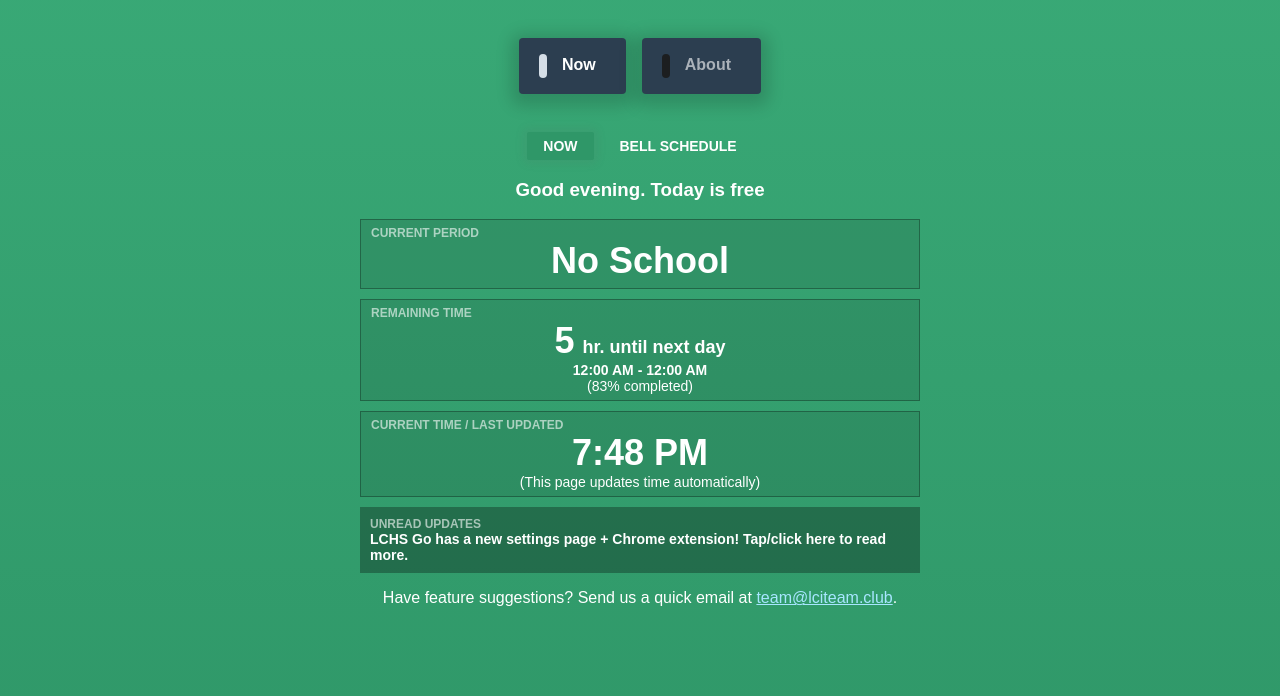
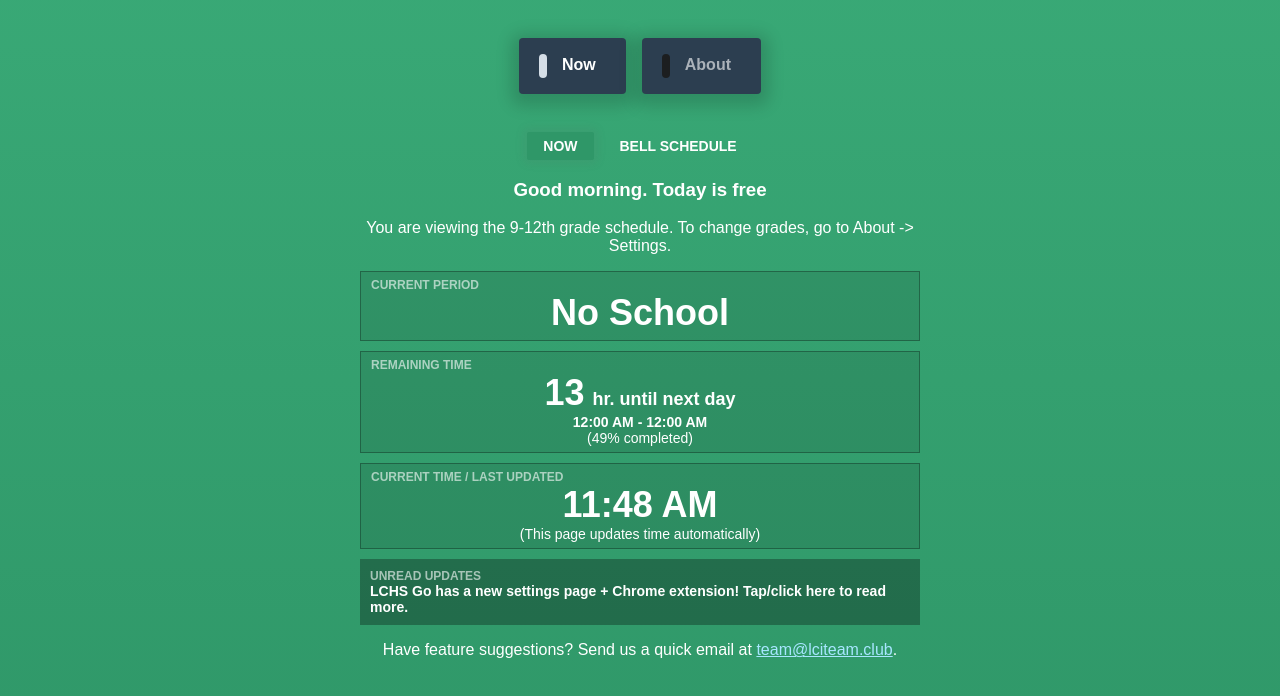
Before and after one commit to lchsiteam/lchs-go-pwa, a Vue app: page /home in a window 1280 px wide. Shown: the top 696 px of the page. Built offline with nearby package versions, Linux system fonts and the light colour scheme; a web font is replaced by a local one.

Commit message:
Added the 7/8 schedules and reworked the getFullSchedule and getPeriod functions accordingly. Also changed some descriptions and refactored some stuff.

```diff
--- a/src/schedule/enums.ts
+++ b/src/schedule/enums.ts
@@ -48,8 +48,6 @@ enum Period {
   HOMEROOM,
   HOMEROOM_PASSING,
   ASSEMBLY,
-  ASSEMBLY_7TH,
-  ASSEMBLY_8TH,
   PERIOD_4,
   PERIOD_4_PASSING,
   PERIOD_5,
@@ -71,8 +69,8 @@ export function getPeriodName(period: Period) {
   else if (period == Period.PERIOD_3_PASSING) { return 'Passing After Period 3'; }
   else if (period == Period.LUNCH) { return 'Lunch'; }
   else if (period == Period.LUNCH_PASSING) { return 'Passing After Lunch'; }
-  else if (period == Period.STEP_ODD) { return 'STEP (1-3-5)'; }
-  else if (period == Period.STEP_EVEN) { return 'STEP (2-4-6)'; }
+  else if (period == Period.STEP_ODD) { return 'STEP (odd)'; }
+  else if (period == Period.STEP_EVEN) { return 'STEP (even)'; }
   else if (period == Period.HOMEROOM) { return 'Homeroom'; }
   else if (period == Period.HOMEROOM_PASSING) { return 'Passing after Homeroom'; }
   else if (period == Period.STEP_PASSING) { return 'Passing After STEP'; }
--- a/src/schedule/index.ts
+++ b/src/schedule/index.ts
@@ -3,8 +3,8 @@
 // Copyright (c) iTeam 2019
 
 import { Day, Schedule, Period } from './enums';
-import { NoSchoolSchedule, RegularSchedule, BlockEvenSchedule, BlockOddSchedule, SpecialBlockOddSchedule, SpecialBlockEvenSchedule,
-        AssemblySchedule, MinimumSchedule} from './schedules';
+import { NoSchoolSchedule, RegularSchedule, BlockOddSchedule, BlockEvenSchedule, SpecialBlockOddSchedule, SpecialBlockEvenSchedule,
+        AssemblySchedule, RegularSchedule78, BlockOddSchedule78, BlockEvenSchedule78, SpecialBlockOddSchedule78, SpecialBlockEvenSchedule78, AssemblySchedule7, AssemblySchedule8, MinimumSchedule} from './schedules';
 
 // Native Javascript
 export function getCurrentDate(): any {
@@ -74,29 +74,35 @@ export function toTime(hr: number, min: number) {
   return (hr * 60) + min;
 }
 
-export function getFullSchedule(schedule: Schedule): any {
+export function getFullSchedule(schedule: Schedule, grade: string): any {
   // TODO: Add more schedules
   switch(schedule) {
     case Schedule.NONE:
       return NoSchoolSchedule;
       break;
     case Schedule.REGULAR:
-      return RegularSchedule;
+      return grade == '9-12' ? RegularSchedule : RegularSchedule78;
       break;
     case Schedule.BLOCK_ODD:
-      return BlockOddSchedule;
+      return grade == '9-12' ? BlockOddSchedule : BlockOddSchedule78;
       break;
     case Schedule.BLOCK_EVEN:
-      return BlockEvenSchedule;
+      return grade == '9-12' ? BlockEvenSchedule : BlockEvenSchedule78;
       break;
     case Schedule.SPECIAL_BLOCK_ODD:
-      return SpecialBlockOddSchedule;
+      return grade == '9-12' ? SpecialBlockOddSchedule : SpecialBlockOddSchedule78;
       break;
     case Schedule.SPECIAL_BLOCK_EVEN:
-      return SpecialBlockEvenSchedule;
+      return grade == '9-12' ? SpecialBlockEvenSchedule : SpecialBlockEvenSchedule78;
       break;
     case Schedule.ASSEMBLY:
-      return AssemblySchedule;
+      if(grade == '9-12') {
+        return AssemblySchedule;
+      } else if(grade == '8') {
+        return AssemblySchedule8;
+      } else {
+        return AssemblySchedule7;
+      }
       break;
     case Schedule.MINIMUM:
       return MinimumSchedule;
@@ -107,8 +113,8 @@ export function getFullSchedule(schedule: Schedule): any {
   }
 }
 
-export function getPeriod(time: number, schedule: Schedule): any {
-  let fullSchedule = getFullSchedule(schedule)
+export function getPeriod(time: number, schedule: Schedule, grade: string): any {
+  let fullSchedule = getFullSchedule(schedule, grade);
 
   return fullSchedule.find((p: any) => (p.start <= time && p.end > time));
 
--- a/src/schedule/schedules.ts
+++ b/src/schedule/schedules.ts
@@ -150,8 +150,8 @@ export const BlockOddSchedule78: any[] = [
   { start: toTime(10, 29), end: toTime(12, 13), period: Period.PERIOD_3 },
   { start: toTime(12, 13), end: toTime(12, 43), period: Period.LUNCH },
   { start: toTime(12, 43), end: toTime(12, 48), period: Period.LUNCH_PASSING },
-  { start: toTime(12, 48), end: toTime(13, 23), period: Period.STEP_ODD },
-  { start: toTime(13, 23), end: toTime(13, 29), period: Period.STEP_PASSING },
+  { start: toTime(12, 48), end: toTime(13, 23), period: Period.HOMEROOM },
+  { start: toTime(13, 23), end: toTime(13, 29), period: Period.HOMEROOM_PASSING },
   { start: toTime(13, 29), end: toTime(15, 13), period: Period.PERIOD_5 },
   { start: toTime(15, 14), end: toTime(24, 0), period: Period.DONE },
 ];
@@ -166,8 +166,8 @@ export const BlockEvenSchedule78: any[] = [
   { start: toTime(10, 29), end: toTime(12, 13), period: Period.PERIOD_4 },
   { start: toTime(12, 13), end: toTime(12, 43), period: Period.LUNCH },
   { start: toTime(12, 43), end: toTime(12, 48), period: Period.LUNCH_PASSING },
-  { start: toTime(12, 48), end: toTime(13, 23), period: Period.STEP_EVEN },
-  { start: toTime(13, 23), end: toTime(13, 29), period: Period.STEP_PASSING },
+  { start: toTime(12, 48), end: toTime(13, 23), period: Period.HOMEROOM },
+  { start: toTime(13, 23), end: toTime(13, 29), period: Period.HOMEROOM_PASSING },
   { start: toTime(13, 29), end: toTime(15, 13), period: Period.PERIOD_6 },
   { start: toTime(15, 14), end: toTime(24, 0), period: Period.DONE },
 ];
@@ -183,8 +183,8 @@ export const SpecialBlockOddSchedule78: any[] = [
   { start: toTime(10, 29), end: toTime(12, 13), period: Period.PERIOD_1 },
   { start: toTime(12, 13), end: toTime(12, 43), period: Period.LUNCH },
   { start: toTime(12, 43), end: toTime(12, 48), period: Period.LUNCH_PASSING },
-  { start: toTime(12, 48), end: toTime(13, 23), period: Period.STEP_ODD },
-  { start: toTime(13, 23), end: toTime(13, 29), period: Period.STEP_PASSING },
+  { start: toTime(12, 48), end: toTime(13, 23), period: Period.HOMEROOM },
+  { start: toTime(13, 23), end: toTime(13, 29), period: Period.HOMEROOM_PASSING },
   { start: toTime(13, 29), end: toTime(15, 13), period: Period.PERIOD_5 },
   { start: toTime(15, 14), end: toTime(24, 0), period: Period.DONE },
 ];
@@ -200,8 +200,8 @@ export const SpecialBlockEvenSchedule78: any[] = [
   { start: toTime(10, 29), end: toTime(12, 13), period: Period.PERIOD_2 },
   { start: toTime(12, 13), end: toTime(12, 43), period: Period.LUNCH },
   { start: toTime(12, 43), end: toTime(12, 48), period: Period.LUNCH_PASSING },
-  { start: toTime(12, 48), end: toTime(13, 23), period: Period.STEP_EVEN },
-  { start: toTime(13, 23), end: toTime(13, 29), period: Period.STEP_PASSING },
+  { start: toTime(12, 48), end: toTime(13, 23), period: Period.HOMEROOM },
+  { start: toTime(13, 23), end: toTime(13, 29), period: Period.HOMEROOM_PASSING },
   { start: toTime(13, 29), end: toTime(15, 13), period: Period.PERIOD_6 },
   { start: toTime(15, 14), end: toTime(24, 0), period: Period.DONE },
 ];
@@ -213,7 +213,7 @@ export const AssemblySchedule7: any[] = [
   { start: toTime(8, 30), end: toTime(9, 18), period: Period.PERIOD_1 },
   { start: toTime(9, 18), end: toTime(9, 24), period: Period.PERIOD_1_PASSING },
   { start: toTime(9, 24), end: toTime(10, 12), period: Period.PERIOD_2 },
-  { start: toTime(10, 12), end: toTime(11, 0), period: Period.ASSEMBLY_7TH },
+  { start: toTime(10, 12), end: toTime(11, 0), period: Period.ASSEMBLY },
   { start: toTime(11, 0), end: toTime(11, 9), period: Period.BREAK },
   { start: toTime(11, 9), end: toTime(11, 15), period: Period.BREAK_PASSING },
   { start: toTime(11, 15), end: toTime(12, 3), period: Period.PERIOD_3 },
@@ -233,7 +233,7 @@ export const AssemblySchedule8: any[] = [
   { start: toTime(8, 15), end: toTime(8, 30), period: Period.PERIOD_0_PASSING },
   { start: toTime(8, 30), end: toTime(9, 18), period: Period.PERIOD_1 },
   { start: toTime(9, 18), end: toTime(9, 24), period: Period.PERIOD_1_PASSING },
-  { start: toTime(9, 24), end: toTime(10, 12), period: Period.ASSEMBLY_8TH },
+  { start: toTime(9, 24), end: toTime(10, 12), period: Period.ASSEMBLY },
   { start: toTime(10, 12), end: toTime(11, 0), period: Period.PERIOD_2 },
   { start: toTime(11, 0), end: toTime(11, 9), period: Period.BREAK },
   { start: toTime(11, 9), end: toTime(11, 15), period: Period.BREAK_PASSING },
--- a/src/views/BellSchedule.vue
+++ b/src/views/BellSchedule.vue
@@ -2,6 +2,7 @@
   <div class="bell-schedule-pg">
     <!-- Place the table in the Bell Schedule page for now -->
     <h3>Today: {{getCurrentScheduleName()}}</h3>
+    <p>You are viewing the {{this.grade}}th grade schedule. To change grades, go to About -> Settings. </p>
     <!-- Please replace this! -->
     <div class="bell-schedule" v-if="getCurrentScheduleName() !== 'No schedule'">
       <div class="blsch-period-hd">
@@ -60,7 +61,7 @@
 
 <script lang="ts">
 import { Component, Vue } from 'vue-property-decorator'
-import { DateTime } from 'luxon'
+import { DateTime, Duration } from 'luxon'
 
 import { printTime, getScheduleFromDay, getPeriod, getFullSchedule } from '@/schedule'
 import { Day, Schedule, Period, getPeriodName } from '@/schedule/enums'
@@ -70,13 +71,17 @@ import { RegularSchedule, BlockEvenSchedule, BlockOddSchedule } from '@/schedule
 export default class Home extends Vue {
   private minutes: number = 0
   private schedule: Schedule = Schedule.NONE
-  private currentPeriod = { start: 0, end: 1440, period: Period.NONE }
+  private grade = '';
+  private currentPeriod = Period.NONE;
 
   updateStats() {
-    const currentDate = DateTime.local().setZone("America/Los_Angeles")
+    const currentDate = DateTime.local().setZone("America/Los_Angeles").plus(Duration.fromMillis(-28800000));
     this.minutes = currentDate.minute + (currentDate.hour * 60)
     this.schedule = getScheduleFromDay(currentDate.month, currentDate.day, currentDate.year, currentDate.weekday)
-    this.currentPeriod = getPeriod(this.minutes, this.schedule)
+
+    this.grade = this.$store.state.settings.grade;
+
+    this.currentPeriod = getPeriod(this.minutes, this.schedule, this.grade);
   }
 
   getGreeting() {
@@ -145,7 +150,9 @@ export default class Home extends Vue {
   }
 
   getFullSchedule() {
-    return getFullSchedule(this.schedule).filter(({period} : any) => {
+    let grade = this.$store.state.settings.grade;
+
+    return getFullSchedule(this.schedule, grade).filter(({period} : any) => {
       // Dirty solution for filtering schedule.
       return [
         Period.PERIOD_0,
--- a/src/views/Now.vue
+++ b/src/views/Now.vue
@@ -1,6 +1,7 @@
 <template>
   <div class="now">
     <h3>{{getGreeting()}} Today is {{getCurrentScheduleName()}}</h3>
+    <p>You are viewing the {{this.grade}}th grade schedule. To change grades, go to About -> Settings. </p>
     <div class="grid-fmr">
       <div class="grid-fmr-helper">CURRENT PERIOD</div>
       <div class="grid-fmr-value">{{getCurrentPeriodName()}}</div>
@@ -34,7 +35,7 @@
 
 <script lang="ts">
 import { Component, Vue } from 'vue-property-decorator';
-import { DateTime } from 'luxon';
+import { DateTime, Duration } from 'luxon';
 
 import { printTime, getScheduleFromDay, getPeriod } from '@/schedule';
 import { Day, Schedule, Period, getPeriodName } from '@/schedule/enums';
@@ -45,14 +46,18 @@ import { Changelog } from '../changelog'
 export default class Home extends Vue {
   private minutes: number = 0
   private schedule: Schedule = Schedule.NONE
-  private currentPeriod = { start: 0, end: 1440, period: Period.NONE }
+  private grade = '';
+  private currentPeriod = Period.NONE;
   private allLogs: any[] = []
 
   updateStats() {
-    const currentDate = DateTime.local().setZone("America/Los_Angeles")
+    const currentDate = DateTime.local().setZone("America/Los_Angeles").plus(Duration.fromMillis(-28800000));
     this.minutes = currentDate.minute + (currentDate.hour * 60)
     this.schedule = getScheduleFromDay(currentDate.month, currentDate.day, currentDate.year, currentDate.weekday)
-    this.currentPeriod = getPeriod(this.minutes, this.schedule)
+
+    this.grade = this.$store.state.settings.grade;
+
+    this.currentPeriod = getPeriod(this.minutes, this.schedule, this.grade);
   }
 
   goToChangelog() {
```
